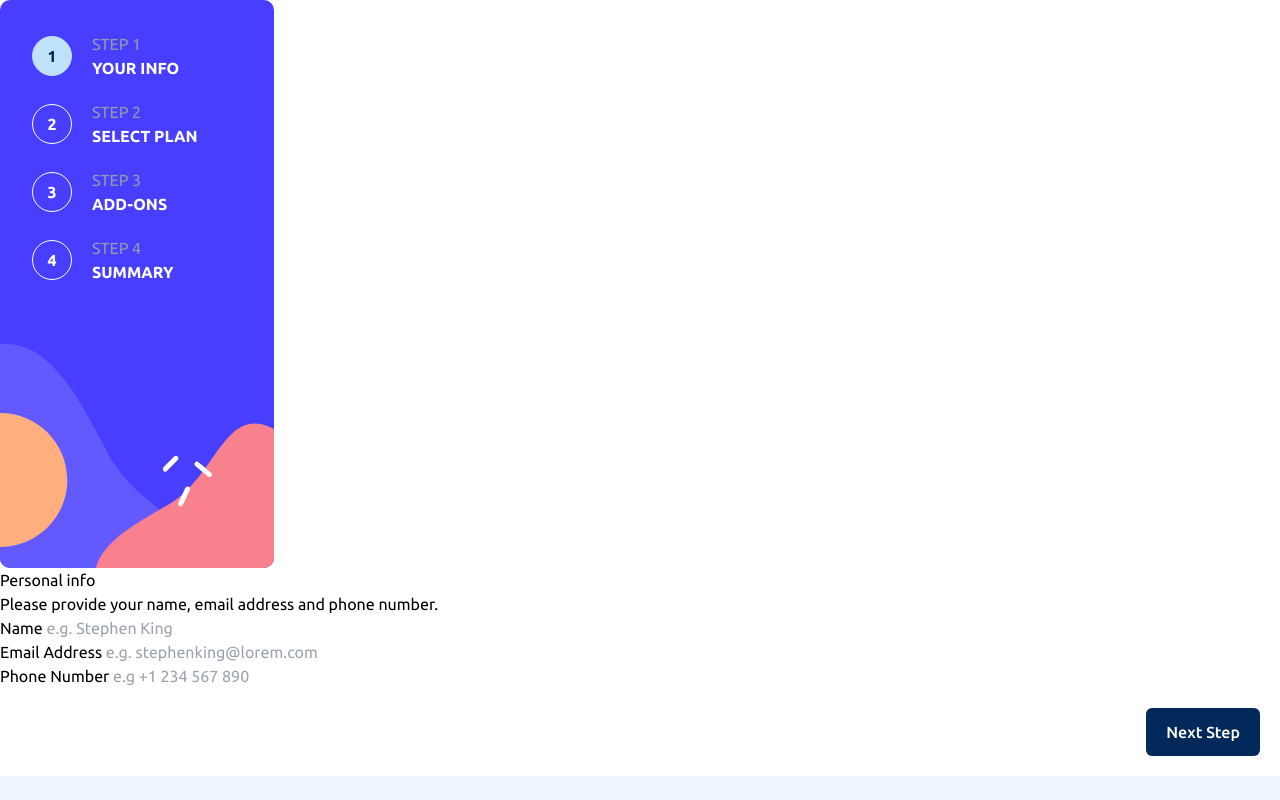
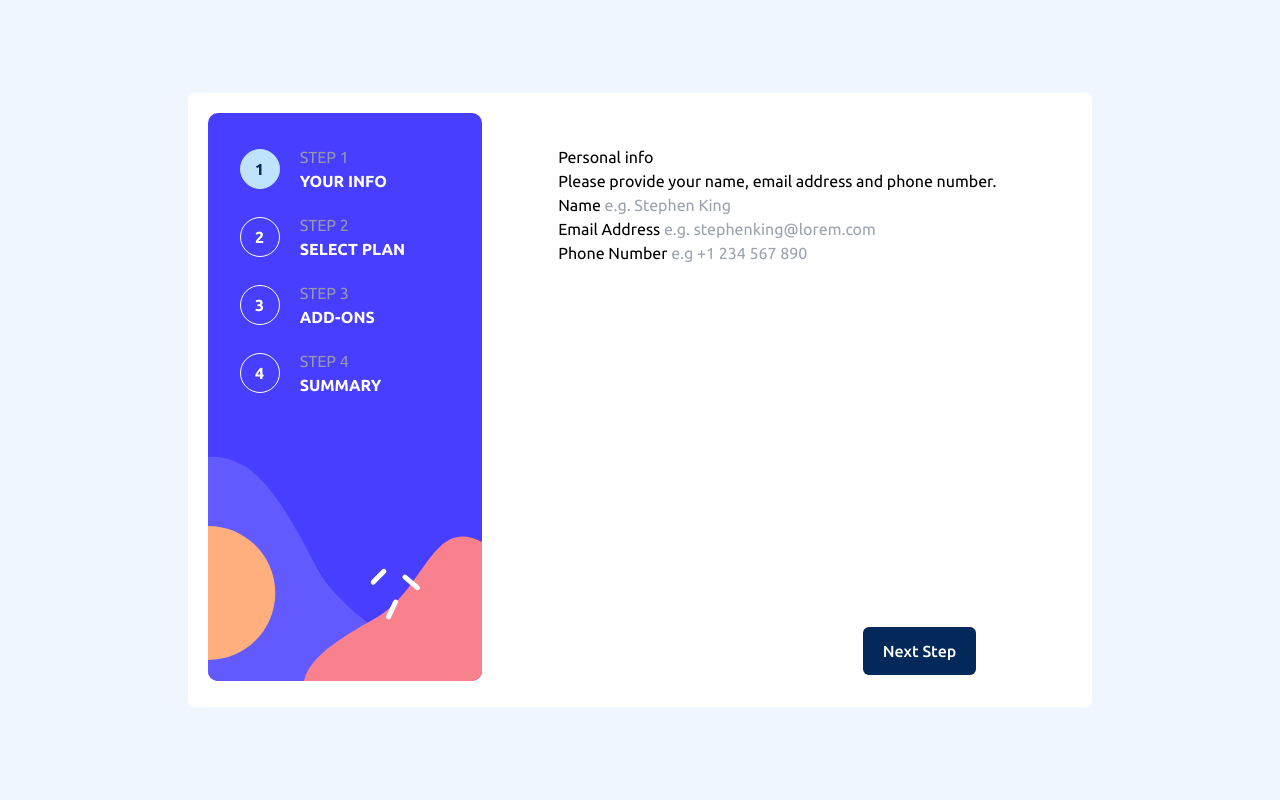
Before and after one commit to mdeme01/svelte-multi-step-form, a SvelteKit app: page / in a window 1280 px wide. Built offline with nearby package versions, Linux system fonts and the light colour scheme.

Commit message:
feat: layout

```diff
--- a/src/app.css
+++ b/src/app.css
@@ -5,9 +5,25 @@
 @tailwind utilities;
 
 body {
-	@apply bg-msf-magnolia font-msf-font-family text-msf-font-size font-msf-font-regular;
+	@apply grid bg-msf-magnolia font-msf-font-family text-msf-font-size font-msf-font-regular md:place-content-center;
+	height: 100vh;
 }
 
 main {
-	@apply bg-msf-white;
+	@apply grid md:rounded-md md:bg-msf-white md:pb-5 md:pl-5 md:pr-24 md:pt-5;
+
+	grid-template:
+		'sidebar' 1fr
+		'form' 1fr
+		'.' 1fr
+		'navbuttons' 0.3fr
+		/ 1fr;
+
+	@media only screen and (min-width: 768px) {
+		grid-template:
+			'sidebar form' 1fr
+			'sidebar form' 1fr
+			'sidebar navbuttons' 0.3fr
+			/ 0.8fr 1fr;
+	}
 }
--- a/src/lib/components/form.svelte
+++ b/src/lib/components/form.svelte
@@ -20,3 +20,10 @@
 		<Confirmed />
 	{/if}
 </section>
+
+<style lang="postcss">
+	section {
+		@apply relative bottom-36 z-10 ml-5 mr-5 rounded-md bg-msf-white p-8 md:static md:ml-0 md:mr-0 md:p-0 md:pt-8;
+		grid-area: form;
+	}
+</style>
--- a/src/lib/components/nav-buttons.svelte
+++ b/src/lib/components/nav-buttons.svelte
@@ -19,7 +19,8 @@
 
 <style lang="postcss">
 	nav {
-		@apply absolute bottom-0 flex w-full items-center bg-msf-white p-5 sm:static;
+		@apply flex w-full items-end bg-msf-white p-5 pb-3;
+		grid-area: navbuttons;
 	}
 
 	button {
--- a/src/lib/components/sidebar.svelte
+++ b/src/lib/components/sidebar.svelte
@@ -29,7 +29,8 @@
 
 <style lang="postcss">
 	ol {
-		@apply flex h-[172px] w-full items-center justify-center gap-5 bg-sidebar-mobile bg-cover bg-no-repeat p-8 sm:h-[568px] sm:w-[274px] sm:flex-col sm:items-start sm:justify-start sm:bg-sidebar-desktop sm:bg-contain;
+		@apply flex h-[172px] w-full items-start justify-center gap-5 bg-sidebar-mobile bg-cover bg-no-repeat p-8 md:h-[568px] md:w-[274px] md:flex-col md:justify-start md:bg-sidebar-desktop md:bg-contain;
+		grid-area: sidebar;
 	}
 
 	li {
@@ -41,7 +42,7 @@
 	}
 
 	.list-item-text {
-		@apply hidden flex-col uppercase sm:flex;
+		@apply hidden flex-col uppercase md:flex;
 	}
 
 	.active {
```
